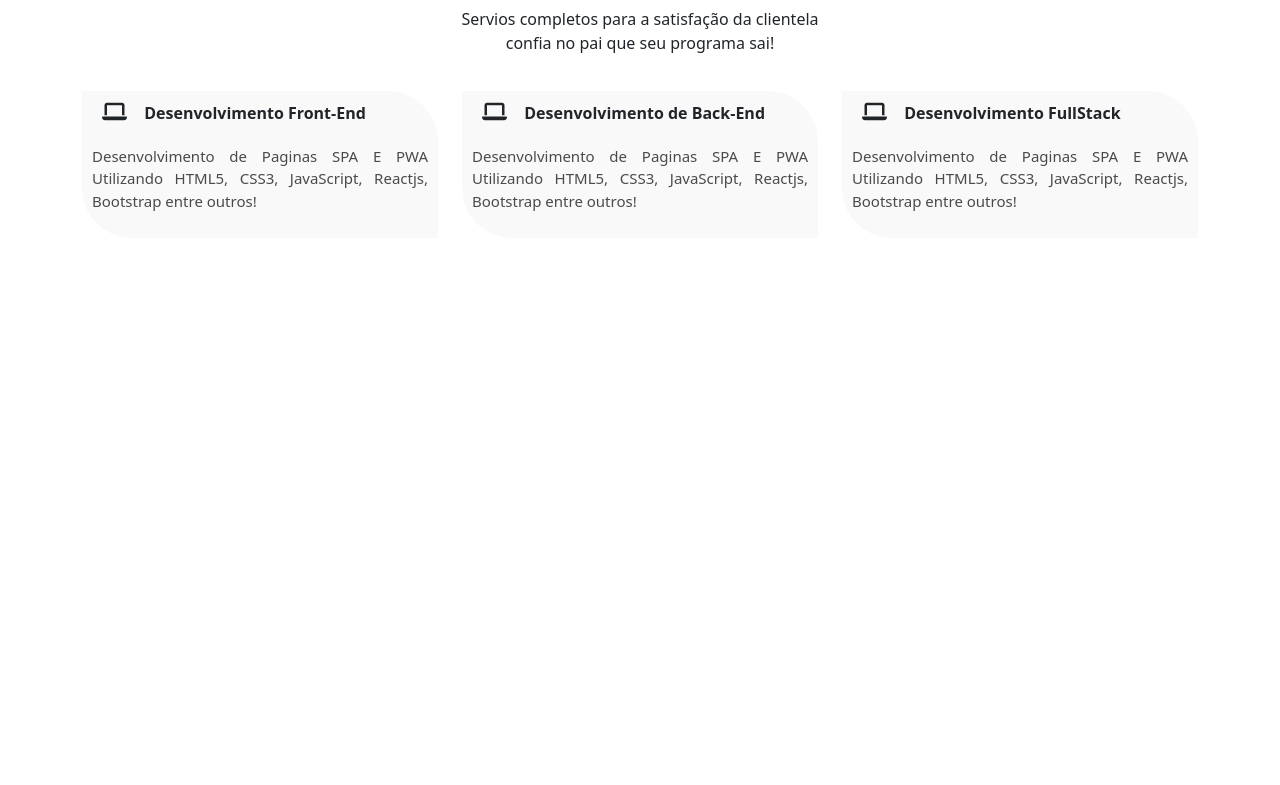
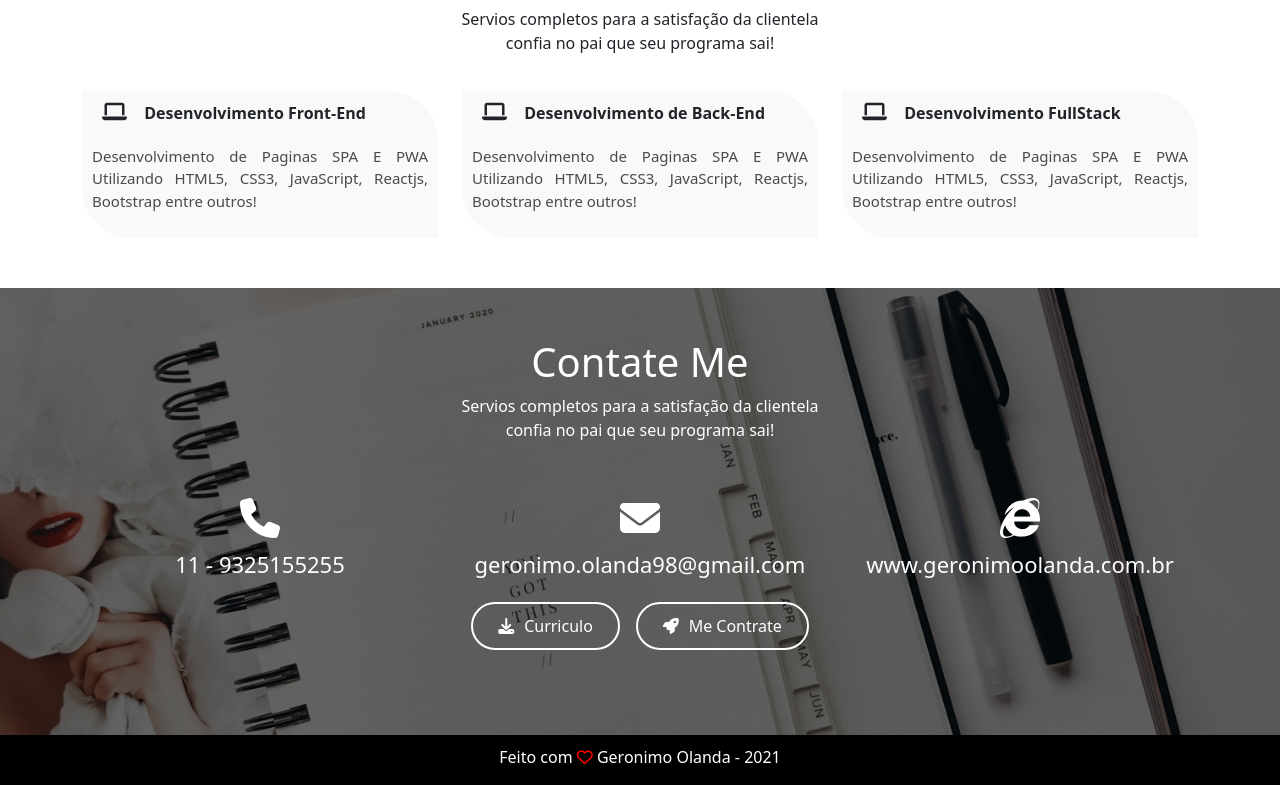
Before and after one commit to GeronimoOlanda/portfolio, a plain HTML site: page Assets/index.html in a window 1280 px wide. Shown: the part 2538-3323 px from the top of the page. Before the commit the page ends 2826 px from the top, so only its background shows below. Drawn offline with nearby package versions, Linux system fonts and the light colour scheme.

Commit message:
Finalizando projeto por hoje

```diff
--- a/Assets/css/index.css
+++ b/Assets/css/index.css
@@ -233,3 +233,49 @@ nav ul{
 .services-box:hover p{
     color: #fff;
 }
+
+/* Contato */
+.contact{
+    padding-top: 50px;
+    background: linear-gradient(rgba(0,0,0,0.6), rgba(0,0,0,0.6)), url(../img/contato1.jpg);
+    background-position: center;
+    background-size: cover;
+    background-attachment: fixed;
+    color: #fff;
+}
+
+.contact .row{
+    padding: 30px 0;
+    font-size: 22px;
+}
+.contact .col-md-4 .fa{
+    padding: 10px;
+    font-size: 40px;
+}
+
+.contact .btn{
+    padding: 10px 25px 10px 25px;
+    margin: 5px;
+    border-radius: 30px;
+    border: 2px solid #fff;
+    background: transparent;
+}
+.contact .btn:focus{
+    box-shadow: none !important;
+}
+
+.contact .btn .fa{
+    margin-right: 10px;
+
+}
+.footer{
+    background: #000;
+    height: 50px;
+    margin-top: 50px;
+    color: #fff;
+    padding-top: 10px;
+
+}
+.fa-heart-o{
+    color: red;
+}
--- a/Assets/index.html
+++ b/Assets/index.html
@@ -54,7 +54,7 @@
                                 <a class="nav-link" href="#services">Serviços</a>
                             </li>
                             <li class="nav-item">
-                                <a class="nav-link" href="#">Contatos</a>
+                                <a class="nav-link" href="#contact">Contatos</a>
                             </li>
                         </ul>
                     </div>
@@ -227,6 +227,37 @@
                 </div>
             </div>
         </div>
+
+        <!-- Contatos -->
+        <div class="contact" id="contact">
+            <div class="container text-center">
+                <h1>Contate Me</h1>
+                <p class="text-center">Servios completos para a satisfação da clientela<br>
+                    confia no pai que seu programa sai!
+                </p>
+                <div class="row">
+                    <div class="col-md-4">
+                        <i class="fa fa-phone"></i>
+                        <p>11 - 9325155255</p>
+                    </div>
+                    <div class="col-md-4">
+                        <i class="fa fa-envelope"></i>
+                        <p>geronimo.olanda98@gmail.com</p>
+                    </div>
+                    <div class="col-md-4">
+                        <i class="fa fa-internet-explorer"></i>
+                        <p>www.geronimoolanda.com.br</p>
+                    </div>
+                    <div>
+                        <button type="button" class="btn btn-primary"><i class="fa fa-download"></i>Curriculo</button>
+                        <button type="button" class="btn btn-primary"><i class="fa fa-rocket"></i>Me Contrate</button>
+                    </div>
+                </div>
+            </div>
+            <div class="footer text-center">
+                <p>Feito com <i class="fa fa-heart-o"></i> Geronimo Olanda - 2021</p>
+            </div>
+        </div>
     </section>
         <!-- scripts -->
         <script src="https://cdn.jsdelivr.net/npm/bootstrap@5.0.0-beta3/dist/js/bootstrap.bundle.min.js" integrity="sha384-JEW9xMcG8R+pH31jmWH6WWP0WintQrMb4s7ZOdauHnUtxwoG2vI5DkLtS3qm9Ekf" crossorigin="anonymous"></script>
```
Also changed, not shown: Assets/img/contato1.jpg (added), Assets/img/contato2.jpg (added), Assets/img/footer1.png (added), 1 other file.
